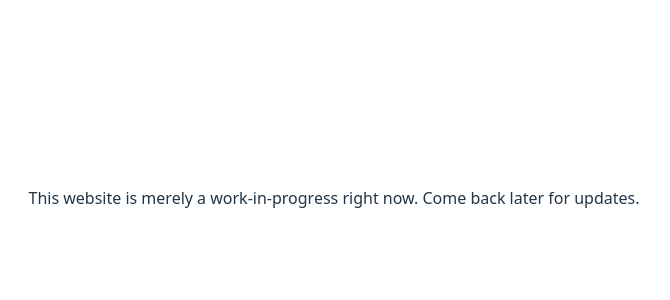
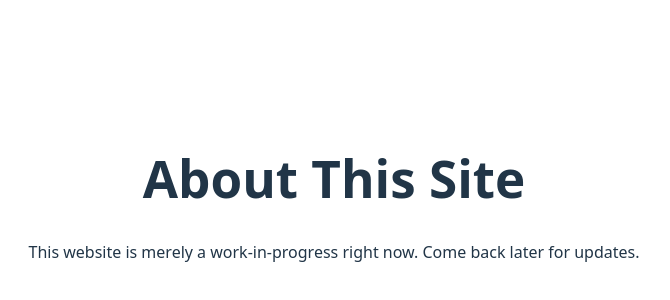
Before and after one commit to mpimble/personal-website, a React (Vite) app in the folder personal-website/: page /about in a window 1280 px wide. Shown: the part 202-502 px from the top of the page, without its empty margins (306-976 px from the left). Built offline with nearby package versions, Linux system fonts and the light colour scheme.

Commit message:
Update About.tsx

```diff
--- a/personal-website/src/About.tsx
+++ b/personal-website/src/About.tsx
@@ -1,6 +1,7 @@
 function About() {
     return (
         <div>
+            <h1>About This Site</h1>
             <p>This website is merely a work-in-progress right now. Come back later for updates.</p>
         </div>
     )
```
